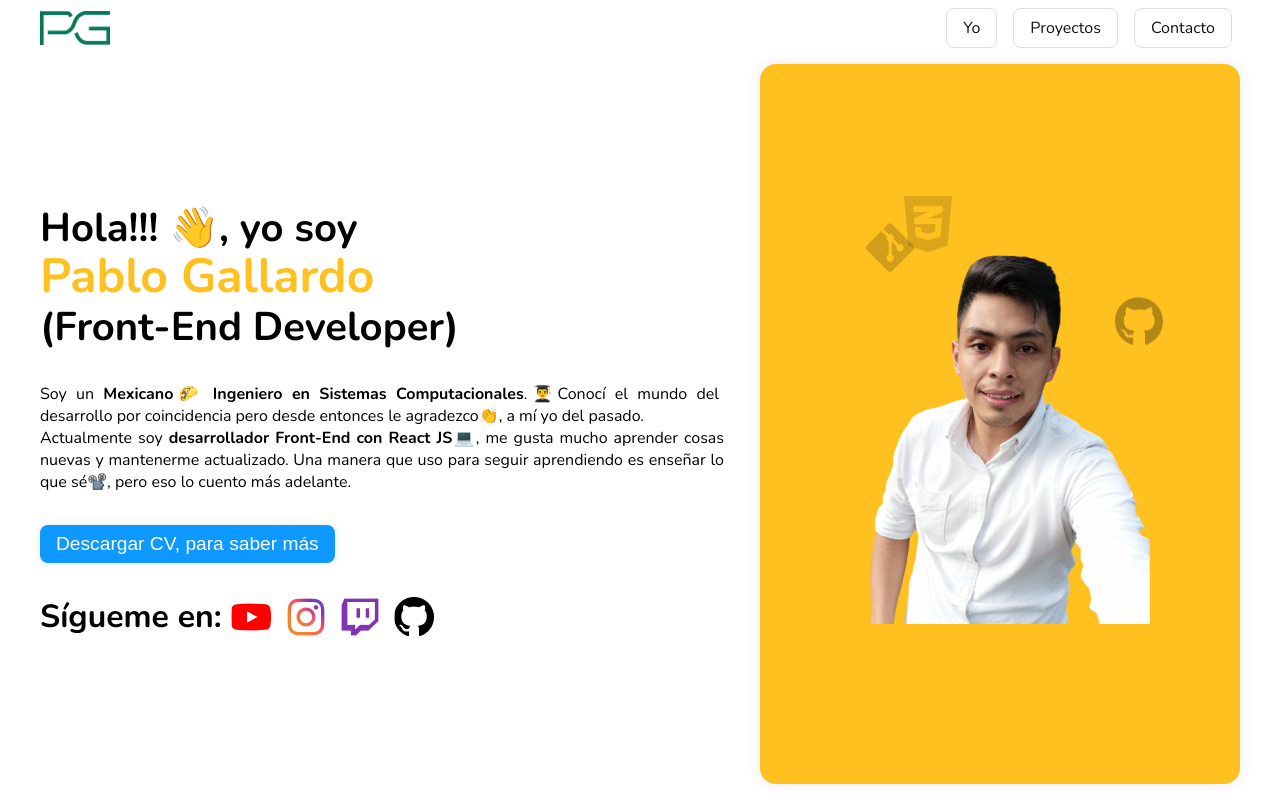
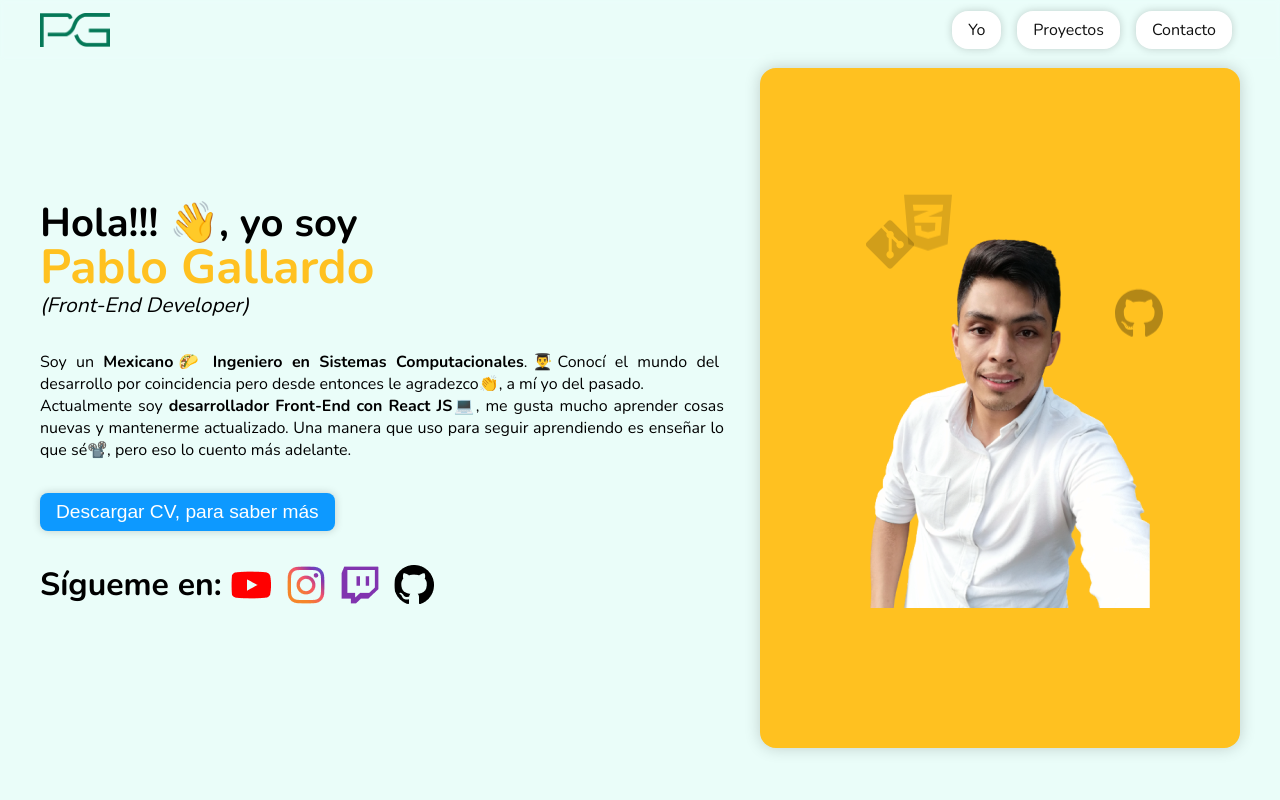
Before and after one commit to pablogallardodev/portfolio, a React (Vite) app: page / in a window 1280 px wide. Shown: the top 800 px of the page. Built offline with nearby package versions, Linux system fonts and the light colour scheme.

Commit message:
Add Framer motion, animaciones en header

```diff
--- a/src/app.css
+++ b/src/app.css
@@ -1,12 +1,11 @@
 :root {
-  --back-color: #dcfdf5;
+  --back-color: #dcfdf599;
   --black-color: #111;
   --gray-color: #ddd;
   --primary-color: #ffc120;
   --secondary-color: #0D99FF;
-  --shadow-color: #00000015;
+  --shadow-color: #00000030;
   --white-color: #fff;
-  --transition-mode: all .2s ease-in-out;
   scroll-behavior: smooth;
 }
 
@@ -17,6 +16,7 @@ body {
     sans-serif;
   -webkit-font-smoothing: antialiased;
   -moz-osx-font-smoothing: grayscale;
+  background-color: var(--back-color);
 }
 
 code {
--- a/src/components/Header.jsx
+++ b/src/components/Header.jsx
@@ -1,18 +1,19 @@
 import logo from "../img/icons/logo.png"
 import styles from '../styles/Header.module.css'
+import { motion } from 'framer-motion'
 
 const Header = () => {
   return (
-    <nav className={styles.nav}>
+    <motion.nav animate={{ opacity: [0,1] }} transition={{ duration: 1.5 }} className={styles.nav}>
       <div className={`${styles.content} app-center`}>
-        <img src={logo} alt="Logo" width="70" />
+        <img src={logo} alt="Pablo Gallardo" width="70" />
         <div className={styles.menu}>
-          <a href="#home">Yo</a>
-          <a href="#projects">Proyectos</a>
-          <a href="#contact">Contacto</a>
+          <motion.a whileTap={{ scale: 0.9 }} whileHover={{scale: 1.1}} href="#home">Yo</motion.a>
+          <motion.a whileTap={{ scale: 0.9 }} whileHover={{scale: 1.1}} href="#projects">Proyectos</motion.a>
+          <motion.a whileTap={{ scale: 0.9 }} whileHover={{scale: 1.1}} href="#contact">Contacto</motion.a>
         </div>
       </div>
-    </nav>
+    </motion.nav>
   )
 }
 
--- a/src/components/Home.jsx
+++ b/src/components/Home.jsx
@@ -1,3 +1,5 @@
+import { motion } from 'framer-motion'
+
 import Profile from '../img/profile.png'
 import github from '../img/icons/github.png'
 import instagram from '../img/icons/instagram.png'
@@ -18,25 +20,23 @@ const Home = () => {
   const arraySVG = [reactSvg, htmlSvg, cssSvg, jsSvg, gitSvg, githubSvg, reactSvg, htmlSvg, cssSvg, jsSvg, gitSvg, githubSvg]
 
   return <>
-    <div className={`${styles.home} app-center`}>
+    <motion.div animate={{ opacity: [0,1] }} transition={{ delay: 0.2, duration: 1 }} className={`${styles.home} app-center`}>
       <div className={styles.left}>
 
-        <h1 className={styles.presentation}>
-          Hola!!! <span>👋</span>, yo soy <br />
-          <strong>Pablo Gallardo</strong> <br/>
-          (Front-End Developer)
-        </h1>
+        <h1 className={styles.presentation}>Hola!!! <span>👋</span>, yo soy</h1>
+        <motion.h2 animate={{ y: [-300, 10, -10, 0] }} transition={{ delay: 0.8, duration: 1.5, type: 'spring' }} className={styles.name}>Pablo Gallardo</motion.h2>
+        <span className={styles.job}>(Front-End Developer)</span>
 
         <p className={styles.description}>Soy un <strong>Mexicano🌮 Ingeniero en Sistemas Computacionales</strong>.👨‍🎓Conocí el mundo del desarrollo por coincidencia pero desde entonces le agradezco👏, a mí yo del pasado.<br/>Actualmente soy <strong>desarrollador Front-End con React JS</strong>💻, me gusta mucho aprender cosas nuevas y mantenerme actualizado. Una manera que uso para seguir aprendiendo es enseñar lo que sé📽️, pero eso lo cuento más adelante.</p>
 
-        <button className={styles.cv}>Descargar CV, para saber más</button>
+        <motion.button whileTap={{ scale: 0.9 }} whileHover={{scale: 1.1}} className={styles.cv}> Descargar CV, para saber más </motion.button>
 
         <div className={styles.redes}>
           <h1>Sígueme en:</h1>
-          <a href="https://www.youtube.com/c/PabloGallardoDev" target="blank"><img src={youtube} alt="Pablo Gallardo" /></a>
-          <a href="https://www.instagram.com/pablogallardodev" target="blank"><img src={instagram} alt="Pablo Gallardo" /></a>
-          <a href="https://www.twitch.tv/pablogallardodev" target="blank"><img src={twitch} alt="Pablo Gallardo" /></a>
-          <a href="https://github.com/pablogallardodev" target="blank"><img src={github} alt="Pablo Gallardo" /></a>
+          <motion.a  whileTap={{ scale: 0.9 }} whileHover={{scale: 1.1}} href="https://www.youtube.com/c/PabloGallardoDev" target="blank"><img src={youtube} alt="Pablo Gallardo" /></motion.a>
+          <motion.a  whileTap={{ scale: 0.9 }} whileHover={{scale: 1.1}} href="https://www.instagram.com/pablogallardodev" target="blank"><img src={instagram} alt="Pablo Gallardo" /></motion.a>
+          <motion.a  whileTap={{ scale: 0.9 }} whileHover={{scale: 1.1}} href="https://www.twitch.tv/pablogallardodev" target="blank"><img src={twitch} alt="Pablo Gallardo" /></motion.a>
+          <motion.a  whileTap={{ scale: 0.9 }} whileHover={{scale: 1.1}} href="https://github.com/pablogallardodev" target="blank"><img src={github} alt="Pablo Gallardo" /></motion.a>
         </div>
       </div>
       <div className={styles.right}>
@@ -52,7 +52,7 @@ const Home = () => {
         <img className={styles.profile} src={Profile} alt="Pablo Gallardo" />
 
       </div>
-    </div>
+    </motion.div>
   </>
 }
 
--- a/src/styles/Header.module.css
+++ b/src/styles/Header.module.css
@@ -1,5 +1,6 @@
 .nav {
   backdrop-filter: blur(2px);
+  padding: .2rem 0;
   position: fixed;
   top: 0;
   width: 100%;
@@ -19,14 +20,13 @@
 
 .menu a {
   background-color: var(--white-color);
-  border-radius: .5rem;
-  border: 1px solid var(--gray-color);
+  border-radius: 1rem;
+  box-shadow: 0 0 .5rem var(--shadow-color);
   color: var(--black-color);
   cursor: pointer;
   margin: 0 .5rem;
   padding: .5rem 1rem;
   text-decoration: none;
-  transition: var(--transition-mode);
 }
 
 .menu a:hover {
--- a/src/styles/Home.module.css
+++ b/src/styles/Home.module.css
@@ -2,7 +2,6 @@
   align-items: center;
   display: flex;
   min-height: 100vh;
-  padding-top: 1.5rem;
 }
 
 .left, .right {
@@ -19,19 +18,25 @@
 
 .presentation {
   font-size: 2.5rem;
-  line-height: 3rem;
-  margin-bottom: 2rem;
+  line-height: 2.5rem;
 }
 
-.presentation strong {
+.name {
   color: var(--primary-color);
   font-size: 3rem;
+  line-height: 3rem;
+}
+
+.job {
+  font-size: 1.3rem;
+  font-style: italic;
+  font-weight: 300;
 }
 
 .description {
   font-size: 16px;
   font-weight: 300;
-  margin-bottom: 2rem;
+  margin: 2rem 0;
   text-align: justify;
   width: 95%;
 }
@@ -47,7 +52,6 @@
   font-weight: 300;
   padding: .5rem 1rem;
   margin-bottom: 2rem;
-  transition: var(--transition-mode);
 }
 
 .redes {
@@ -62,11 +66,6 @@
   margin-right: .7rem;
   border-radius: .5rem;
   padding: .1rem;
-  transition: var(--transition-mode);
-}
-
-.redes img:hover, .cv:hover {
-  transform: scale(1.1);
 }
 
 .right {
@@ -74,7 +73,7 @@
   border-radius: 1rem;
   box-shadow: 0 0 1rem var(--shadow-color);
   flex: .4;
-  min-height: 90vh;
+  min-height: 85vh;
   position: relative;
   z-index: 0;
 }
@@ -103,7 +102,7 @@
     opacity: .5;
   }
   100%{
-    transform: translateY(80vh);
+    transform: translateY(75vh);
     opacity: 0;
   }
 }
@@ -126,7 +125,7 @@
 
   .left { align-items: center; }
 
-  .presentation { text-align: center; }
+  .presentation, .name, .job { text-align: center; }
 
   @keyframes animate {
     0%{
```
Also changed, not shown: package.json (+7 -6 lines), 1 other file (tests, documents, lock files or other folders).
